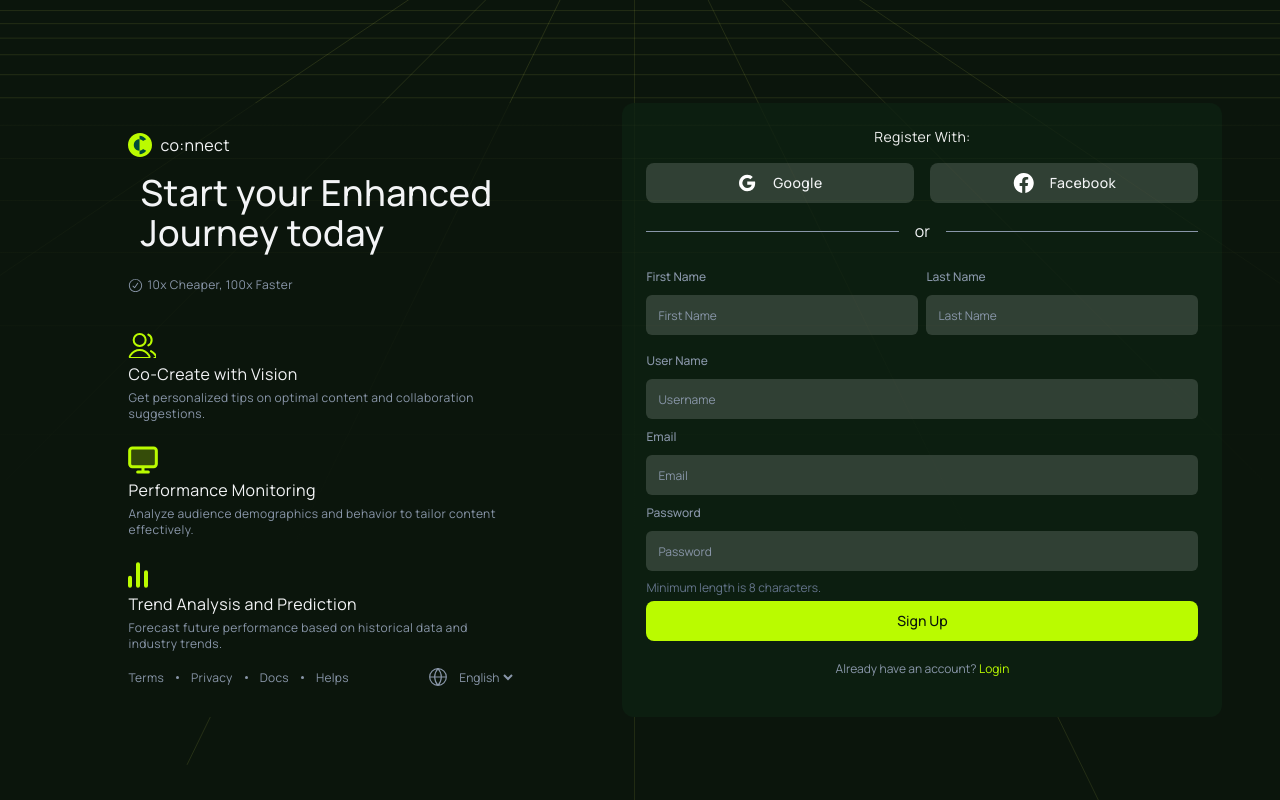
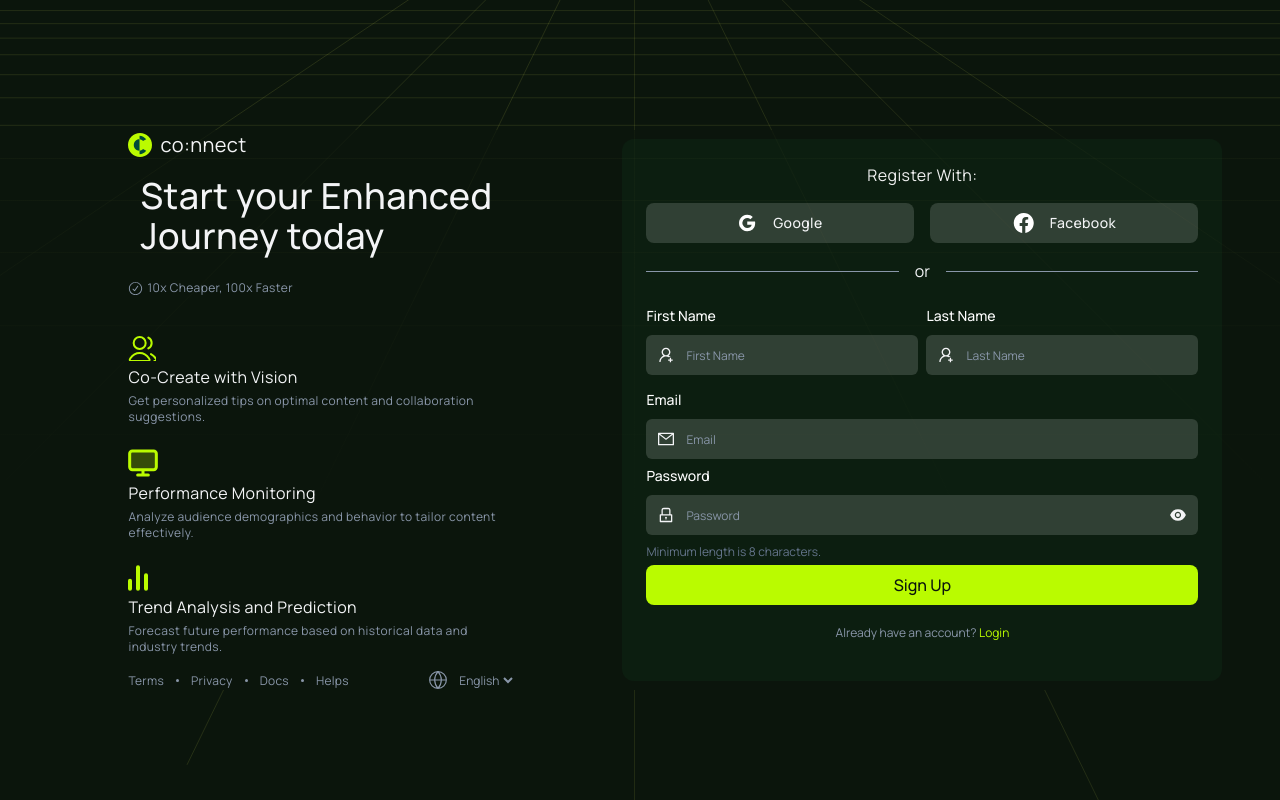
Before and after one commit to GhislainMitahi/connect, a Next.js app: page /signup in a window 1280 px wide. Built offline with nearby package versions, Linux system fonts and the light colour scheme; a web font is replaced by a local one.

Commit message:
Reajust the ui inputs form elements

```diff
--- a/app/(auth)/signin/page.tsx
+++ b/app/(auth)/signin/page.tsx
@@ -11,7 +11,7 @@ const page = () => {
       <div className=" w-full md:w-[70%] xs:w-[40%] min-h-[100vh] flex items-center justify-center signup-gb px-4 py-6">
         <div className="w-full flex flex-col gap-4 justify-center">
           <div className="flex flex-col items-center text-lg tracking-wide justify-center gap-4">
-            <ConnectLogo /> <p>Login to Co:nnect</p>
+            <ConnectLogo /> <p className="text-2xl md:text-[32px] font-medium">Login to Co:nnect</p>
           </div>
           <SignIn />
           <Foot />
--- a/app/(auth)/signup/page.tsx
+++ b/app/(auth)/signup/page.tsx
@@ -21,12 +21,12 @@ export default function SignupPage() {
           <div className="w-[100%] flex flex-col justify-between items-center xs:ml-20">
             <div className="flex w-[80%] flex-col gap-1 tracking-wide md:mb-8">
               <div className="flex items-center justify-center gap-1 md:justify-start md:gap-2">
-                <ConnectLogo /> <p>co:nnect</p>
+                <ConnectLogo /> <p className="text-[20px]">co:nnect</p>
               </div>
               <H1 text="Start your Enhanced Journey today" />
               <div className="flex justify-center md:justify-start gap-1 items-center text-custom-gray py-2">
                 <CheckCircle />
-                <small className="text-xs md:hidden">No credit card required</small>
+                <small className="text-sm md:hidden">No credit card required</small>
                 <small className="text-xs hidden md:block">10x Cheaper, 100x Faster</small>
 
               </div>
--- a/components/SignIn.tsx
+++ b/components/SignIn.tsx
@@ -119,7 +119,7 @@ function SignIn() {
               name="email"
               render={({ field }) => (
                 <FormItem>
-                  <FormLabel className="text-[12px] text-custom-gray mt-2">
+                  <FormLabel className="text-base text-custom-gray mt-2">
                     Username or Email
                   </FormLabel>
                   <FormControl>
@@ -139,7 +139,7 @@ function SignIn() {
               render={({ field }) => (
                 <FormItem>
                   <div className="flex justify-between mt-3">
-                    <FormLabel className="text-[12px] text-custom-gray">
+                    <FormLabel className="text-base text-custom-gray">
                       Password
                     </FormLabel>
                     <Link
@@ -174,14 +174,14 @@ function SignIn() {
                       className="bg-custom-green-oil"
                     />
                   </FormControl>
-                  <FormLabel className="flex items-center pb-2 text-[12px] text-custom-gray">
+                  <FormLabel className="flex items-center pb-2 text-sm text-custom-gray">
                     Remember Me
                   </FormLabel>
                 </FormItem>
               )}
             />
             <Button
-              className=" bg-custom-green-oil hover:bg-custom-green-light text-custom-green-night hover:text-custom-light"
+              className="text-base  bg-custom-green-oil hover:bg-custom-green-light text-custom-green-night hover:text-custom-light"
               type="submit"
             >
               Login
@@ -190,8 +190,8 @@ function SignIn() {
               style={{ background: "url('/Dots.svg')" }}
               className="w-full bg-no-repeat bg-cover bg-center rounded-b-xl"
             >
-              <div className="text-xs text-custom-gray flex items-center justify-center flex-col gap-4 px-8 py-4">
-                <p>
+              <div className="text-xs text-custom-gray px-4 py-4 text-center">
+                <p className="text-sm">
                   Don't have an account?{" "}
                   <Link href="/signup" className="text-custom-green-oil">
                     Sign Up
--- a/components/SignUp.tsx
+++ b/components/SignUp.tsx
@@ -1,9 +1,11 @@
 "use client";
-
+import { useState } from "react";
 import { zodResolver } from "@hookform/resolvers/zod";
 import { useForm } from "react-hook-form";
 import { z } from "zod";
 import { signIn } from "next-auth/react";
+
+import {EyeFilled, EyeInvisibleFilled, LockOutlined, MailFilled, MailOutlined, UserAddOutlined, UserOutlined} from "@ant-design/icons"
 
 import { Button } from "@/components/ui/button";
 import {
@@ -23,13 +25,18 @@ import Google from "./svg/Google";
 import { DEFAULT_LOGIN_REDIRECT } from "@/routes";
 
 function SignUp() {
+
+  const [showPassword, setShowPassword] = useState(false);
+  const handleShowPassword = () => {
+    setShowPassword(!showPassword)
+  }
   // 1. Define your form.
   const form = useForm<z.infer<typeof SignUpformSchema>>({
     resolver: zodResolver(SignUpformSchema),
     defaultValues: {
       firstName: "",
       lastName: "",
-      userName: "",
+      // userName: "",
       email: "",
       password: "",
     },
@@ -71,7 +78,7 @@ function SignUp() {
     <Form {...form}>
       <div className="flex flex-col h-full xs:w-[600px] justify-center items-center md:bg-custom-green-standard md:bg-opacity-15 md:rounded-xl md:p-6">
         <div className="w-full h-full flex flex-col gap-4 justify-center items-center">
-            <h3 className="text-custom-slate text-sm tracking-wide">
+            <h3 className="text-custom-slate text-base tracking-wide">
               Register With:
             </h3>
             <div className="flex gap-4 w-full tracking-wide">
@@ -107,7 +114,7 @@ function SignUp() {
                 name="firstName"
                 render={({ field }) => (
                   <FormItem className="w-[50%]">
-                    <FormLabel className="text-[12px] text-custom-gray">
+                    <FormLabel className="text-sm text-white">
                       First Name
                     </FormLabel>
                     <FormControl>
@@ -115,6 +122,7 @@ function SignUp() {
                         className="border-none onFocus-none onBlur-none bg-opacity-15 bg-[#FFFFFF] text-custom-light placeholder:text-custom-gray text-[12px]"
                         placeholder="First Name"
                         {...field}
+                        leftIcon={<UserAddOutlined />}
                       />
                     </FormControl>
                     <FormMessage className="text-[12px]" />
@@ -126,7 +134,7 @@ function SignUp() {
                 name="lastName"
                 render={({ field }) => (
                   <FormItem className="w-[50%]">
-                    <FormLabel className="text-[12px] text-custom-gray">
+                    <FormLabel className="text-sm text-white">
                       Last Name
                     </FormLabel>
                     <FormControl>
@@ -134,6 +142,7 @@ function SignUp() {
                         className="border-none onFocus-none onBlur-none bg-opacity-15 bg-[#FFFFFF] text-custom-light placeholder:text-custom-gray text-[12px]"
                         placeholder="Last Name"
                         {...field}
+                        leftIcon={<UserAddOutlined />}
                       />
                     </FormControl>
                     <FormMessage className="text-[12px]" />
@@ -141,7 +150,7 @@ function SignUp() {
                 )}
               />
             </div>
-            <FormField
+            {/* <FormField
               control={form.control}
               name="userName"
               render={({ field }) => (
@@ -159,13 +168,13 @@ function SignUp() {
                   <FormMessage className="text-[12px]" />
                 </FormItem>
               )}
-            />
+            /> */}
             <FormField
               control={form.control}
               name="email"
               render={({ field }) => (
                 <FormItem>
-                  <FormLabel className="text-[12px] text-custom-gray">
+                  <FormLabel className="text-sm text-white">
                     Email
                   </FormLabel>
                   <FormControl>
@@ -173,6 +182,7 @@ function SignUp() {
                       className="border-none onFocus-none onBlur-none bg-opacity-15 bg-[#FFFFFF] text-custom-light placeholder:text-custom-gray text-[12px]"
                       placeholder="Email"
                       {...field}
+                      leftIcon={<MailOutlined />}
                     />
                   </FormControl>
                   <FormMessage className="text-[12px]" />
@@ -184,15 +194,18 @@ function SignUp() {
               name="password"
               render={({ field }) => (
                 <FormItem>
-                  <FormLabel className="text-[12px] text-custom-gray">
+                  <FormLabel className="text-sm text-white">
                     Password
                   </FormLabel>
                   <FormControl>
                     <Input
-                      type="password"
+                      type={showPassword ? "text" : "password"}
                       className="border-none onFocus-none onBlur-none bg-opacity-15 bg-[#FFFFFF] text-custom-light placeholder:text-custom-gray text-[12px]"
                       placeholder="Password"
                       {...field}
+                      leftIcon={<LockOutlined />}
+                      rightIcon={showPassword ? <EyeInvisibleFilled /> : <EyeFilled />}
+                      onRightClick={handleShowPassword}
                     />
                   </FormControl>
                   <FormDescription className="text-[12px]">
@@ -204,7 +217,7 @@ function SignUp() {
             />
 
             <Button
-              className="bg-custom-green-oil hover:bg-custom-green-light text-custom-green-night hover:text-custom-light"
+              className="text-base text-custom-green-night bg-custom-green-oil hover:bg-custom-green-light hover:text-custom-light"
               type="submit"
             >
               Sign Up
--- a/lib/zodSchema.ts
+++ b/lib/zodSchema.ts
@@ -7,9 +7,9 @@ export const SignUpformSchema = z.object({
   lastName: z.string().min(2, {
     message: "last Name must be at least 2 characters.",
   }),
-  userName: z.string().min(2, {
-    message: "User Name must be at least 2 characters.",
-  }),
+  // userName: z.string().min(2, {
+  //   message: "User Name must be at least 2 characters.",
+  // }),
   email: z.string().email().min(2, {
     message: "Email must be at least 2 characters.",
   }),
```
